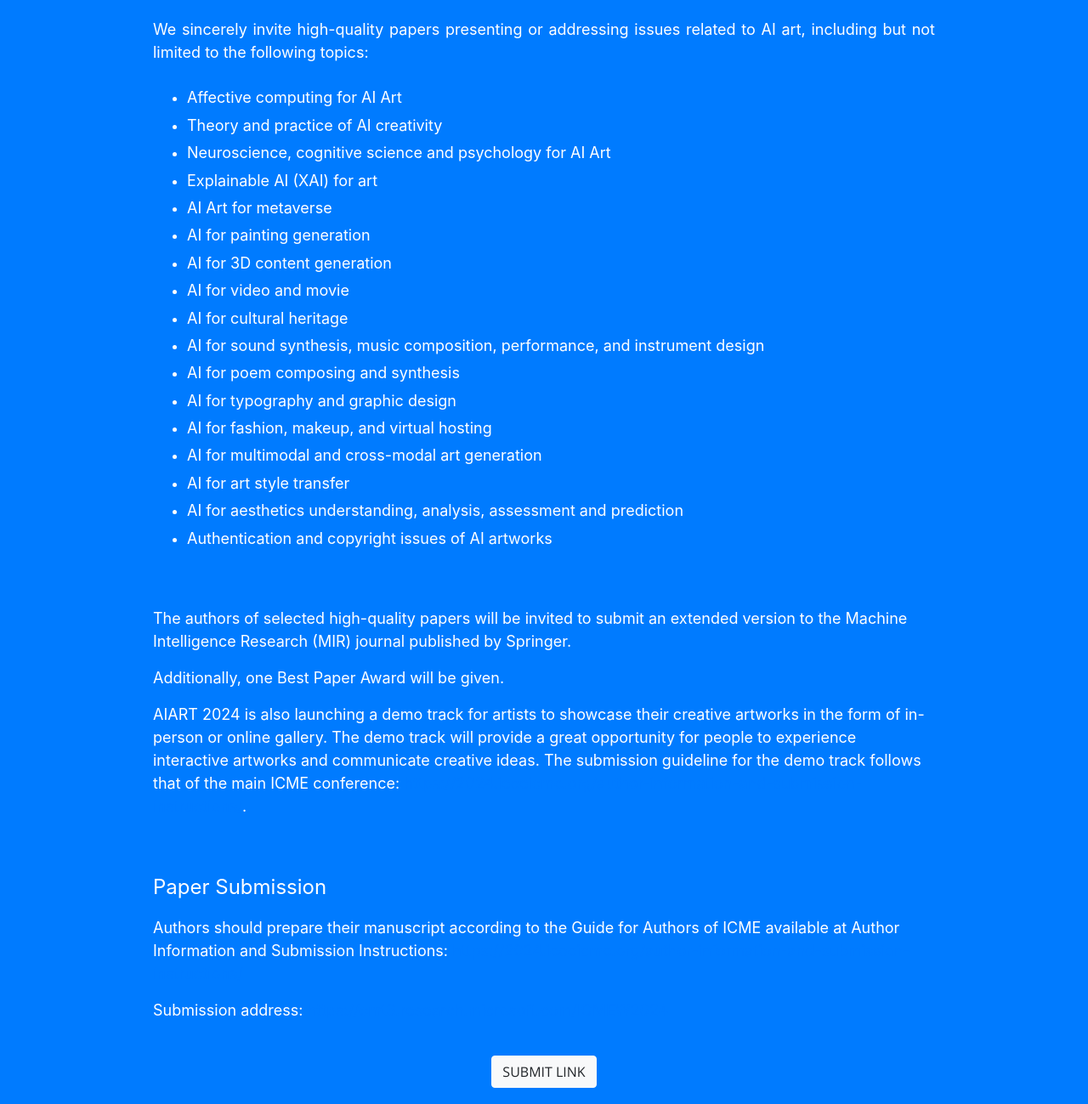
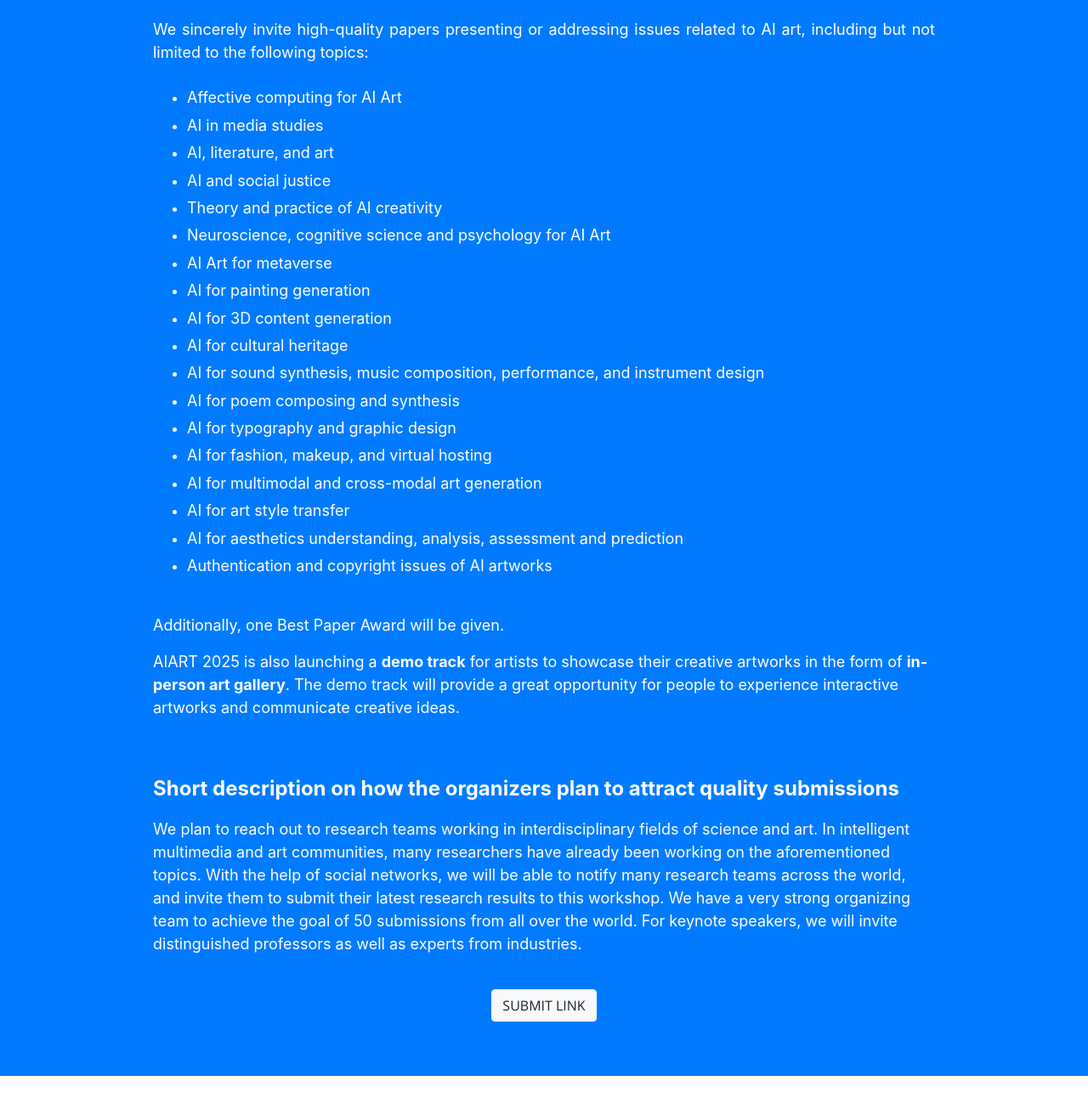
Before and after one commit to xuyaoduobaan/aiart2025.github.io, a website with bundled scripts: page index.html in a window 1280 px wide. Shown: the part 1461-2760 px from the top of the page at 85% size. Built offline with nearby package versions, Linux system fonts and the light colour scheme.

Commit message:
2025.01.15 17:24

```diff
--- a/index.html
+++ b/index.html
@@ -127,17 +127,27 @@
             </li>
             <li>
               <div class="text-faded" style="text-align: left;color: white;font-size: 18px;line-height: 1.8">
+                AI in media studies
+              </div>
+            </li>
+            <li>
+              <div class="text-faded" style="text-align: left;color: white;font-size: 18px;line-height: 1.8">
+                AI, literature, and art
+              </div>
+            </li>
+            <li>
+              <div class="text-faded" style="text-align: left;color: white;font-size: 18px;line-height: 1.8">
+                AI and social justice
+              </div>
+            </li>
+            <li>
+              <div class="text-faded" style="text-align: left;color: white;font-size: 18px;line-height: 1.8">
                 Theory and practice of AI creativity
               </div>
             </li>
             <li>
               <div class="text-faded" style="text-align: left;color: white;font-size: 18px;line-height: 1.8">
                 Neuroscience, cognitive science and psychology for AI Art
-              </div>
-            </li>
-            <li>
-              <div class="text-faded" style="text-align: left;color: white;font-size: 18px;line-height: 1.8">
-              Explainable AI (XAI) for art
               </div>
             </li>
             <li>
@@ -153,11 +163,6 @@
             <li>
               <div class="text-faded" style="text-align: left;color: white;font-size: 18px;line-height: 1.8">
                 AI for 3D content generation
-              </div>
-            </li>
-            <li>
-              <div class="text-faded" style="text-align: left;color: white;font-size: 18px;line-height: 1.8">
-                AI for video and movie
               </div>
             </li>
             <li>
@@ -207,34 +212,22 @@
             </li>
           </ul>
           <br>
-          <br>
-          <p class="text-faded mb-4; " style="text-align: left; color: white; font-size: 18px">
-            The authors of selected high-quality papers will be invited to submit an extended version to the Machine Intelligence Research (MIR) journal published by Springer.
-          </p>
 
           <p class="text-faded mb-4; " style="text-align: left; color: white; font-size: 18px">
             Additionally, one Best Paper Award will be given.
           </p>
 
           <p class="text-faded mb-4; " style="text-align: left; color: white; font-size: 18px">
-            AIART 2024 is also launching a demo track for artists to showcase their creative artworks in the form of in-person or online gallery. The demo track will provide a great opportunity for people to experience interactive artworks and communicate creative ideas. The submission guideline for the demo track follows
-            that of the main ICME conference: <a href="https://2024.ieeeicme.org/author-information-and-submission-instructions/"
-              target="_blank">https://2024.ieeeicme.org/author-information-and-submission-instructions/</a>.
+            AIART 2025 is also launching a <b>demo track</b> for artists to showcase their creative artworks in the form of <b>in-person art gallery</b>. The demo track will provide a great opportunity for people to experience interactive artworks and communicate creative ideas.
           </p>
 
           <br>
           <br>
           <p class="text-faded mb-4; " style="text-align: left; color: white; font-size: 24px">
-            Paper Submission
+            <b>Short description on how the organizers plan to attract quality submissions</b>
           </p>
           <p class="text-faded mb-4; " style="text-align: left; color: white; font-size: 18px">
-            Authors should prepare their manuscript according to the Guide for Authors of ICME available at Author
-            Information and Submission Instructions: <a href="https://2024.ieeeicme.org/author-information-and-submission-instructions/"
-              target="_blank">https://2024.ieeeicme.org/author-information-and-submission-instructions/</a>
-          </p>
-          <p class="text-faded mb-4; " style="text-align: left; color: white; font-size: 18px">
-            Submission address: <a href="https://cmt3.research.microsoft.com/ICMEW2024"
-              target="_blank">https://cmt3.research.microsoft.com/ICMEW2024</a>
+            We plan to reach out to research teams working in interdisciplinary fields of science and art. In intelligent multimedia and art communities, many researchers have already been working on the aforementioned topics. With the help of social networks, we will be able to notify many research teams across the world, and invite them to submit their latest research results to this workshop. We have a very strong organizing team to achieve the goal of 50 submissions from all over the world. For keynote speakers, we will invite distinguished professors as well as experts from industries.
           </p>
 
           <!-- <p class="text-faded mb-4; " style="text-align: left; color: white; font-size: 18px" >
```
